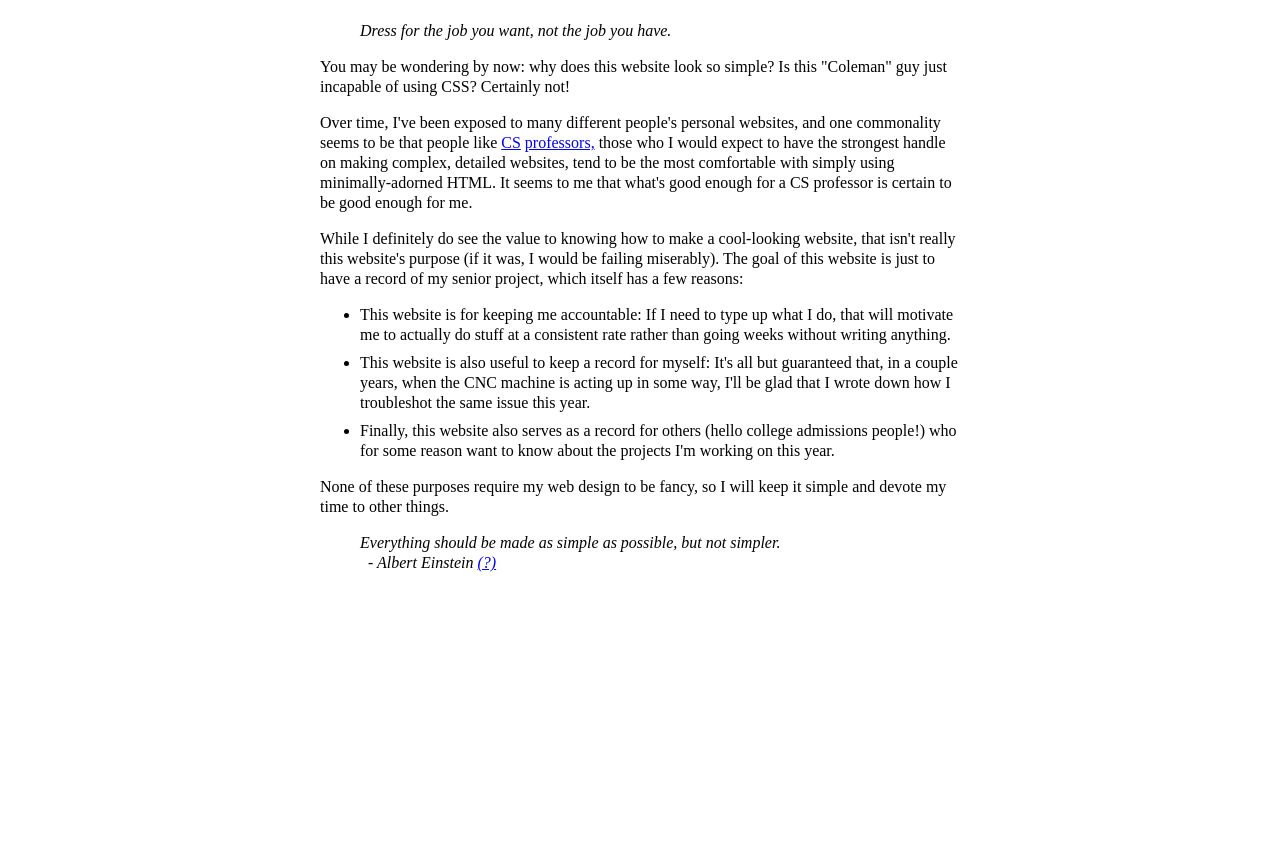
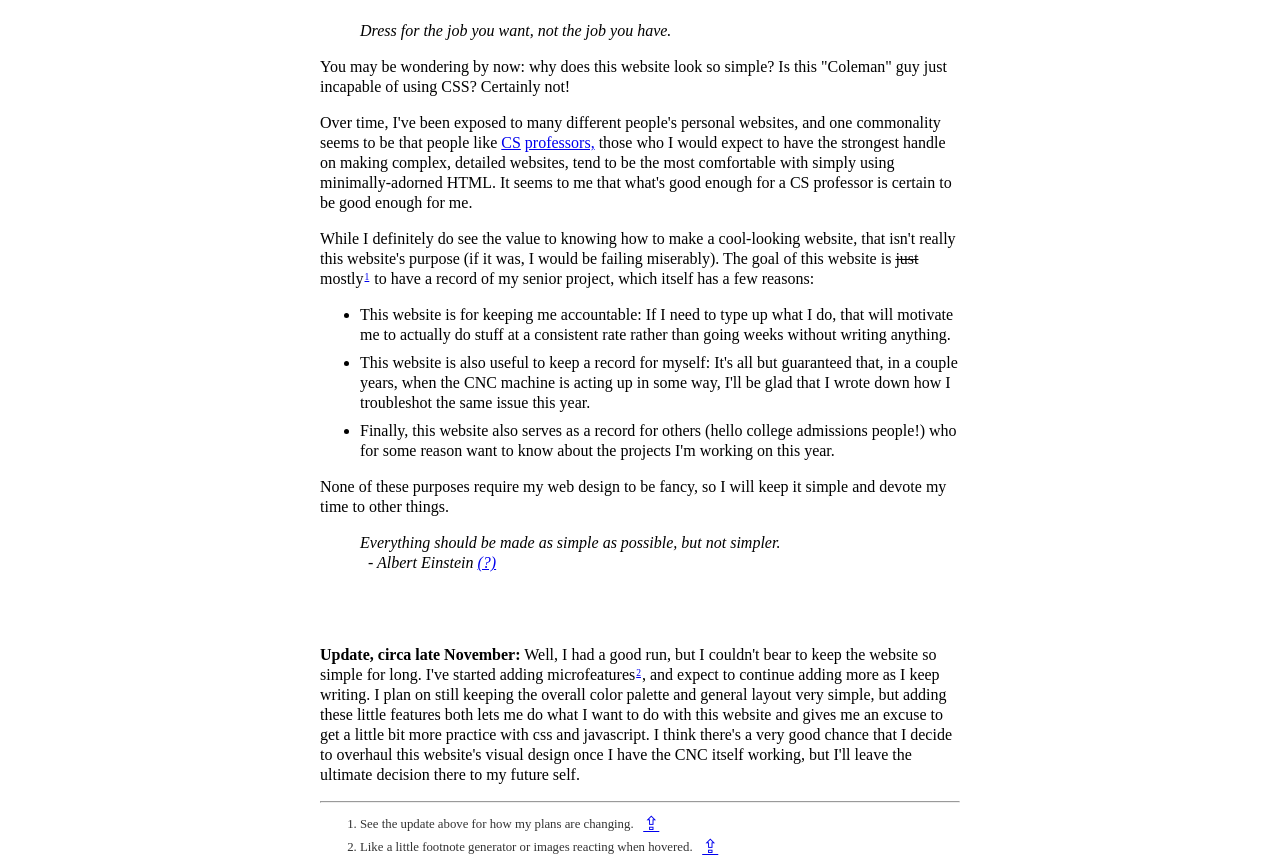
Before and after one commit to ColemanDuPlessie/senior-project-website, a plain HTML site: page jobyouwant.html in a window 1280 px wide. Shown: the part 93-960 px from the top of the page. Before the commit the page ends 800 px from the top, so only its background shows below. Drawn offline with Linux system fonts and the light colour scheme.

Commit message:
Added a page about building the table. Also added some little features to the website

```diff
--- a/css/style.css
+++ b/css/style.css
@@ -1,3 +1,9 @@
+/* General formatting */
+
+body {
+    font-size: 16px;
+}
+
 #content {
     width: 40em;
     line-height: 1.25em;
@@ -6,6 +12,8 @@
 }
 
 li {margin: 0.5em 0;}
+
+/* Images */
 
 .lithumb, .generic {
     width: 75%;
@@ -17,7 +25,16 @@ li {margin: 0.5em 0;}
 .generic {
     margin-top: 1em;
     margin-bottom: 1em;
+    position: relative;
+    transition: all 0.5s ease 0.1s;
+    margin: 5%;
 }
+
+.generic:hover {
+    scale: 110%;
+}
+
+/* Header */
 
 #header {
     background: #121212;
@@ -30,7 +47,34 @@ li {margin: 0.5em 0;}
     box-sizing: border-box;
     color: #ffffff;
 }
-#header a {margin-left: 30pt}
-#header a:link { color: #1111ff }
-#header a:visited { color: #662bbe }
+#header a {margin-left: 30pt;}
+#header a:link { color: #1111ff;}
+#header a:visited { color: #662bbe;}
 #header a:active { color: #ff4040;}
+
+/* Footnotes */
+
+#footnotes {
+    --scaling-factor: 0.8;
+    width: calc(40em/var(--scaling-factor));
+    line-height: 1.25em;
+    margin-left: auto;
+    margin-right: auto;
+    font-size: calc(100%*var(--scaling-factor));
+    color: #333333;
+}
+
+sup {
+    vertical-align: top;
+    position: relative;
+    margin-inline: 0.1em;
+    top: -0.25em;
+    font-size: 60%;
+}
+
+.footnotebacklink {
+    margin-left: 0.5em;
+    display: inline-block;
+    vertical-align: bottom;
+    font-size: 150%;
+}
--- /dev/null
+++ b/footnotes.js
@@ -0,0 +1,29 @@
+let footnotediv = document.createElement("div");
+let footnotelist = document.createElement("ol");
+footnotediv.appendChild(document.createElement("hr"))
+footnotediv.appendChild(footnotelist);
+footnotediv.setAttribute("id", "footnotes");
+document.body.appendChild(footnotediv);
+
+document.querySelectorAll(".footnote").forEach(function(x,i) {
+    let newnode = document.createElement("sup");
+    newnode.setAttribute("id", `intextfootnote${i+1}`);
+
+    let link = document.createElement("a");
+    link.setAttribute("href", `#footnote${i+1}`);
+    link.appendChild(document.createTextNode(i+1));
+    newnode.appendChild(link);
+    x.parentNode.insertBefore(newnode, x);
+
+    footnote = document.createElement("li");
+    footnote.setAttribute("id", `footnote${i+1}`);
+    footnote.appendChild(x);
+
+    let backlink = document.createElement("a");
+    backlink.setAttribute("class", "footnotebacklink");
+    backlink.setAttribute("href", `#intextfootnote${i+1}`);
+    backlink.appendChild(document.createTextNode("\u21EA"));
+    footnote.appendChild(backlink);
+
+    footnotelist.appendChild(footnote);
+})
--- a/jobyouwant.html
+++ b/jobyouwant.html
@@ -4,6 +4,7 @@
   <meta charset="utf-8">
   <title>Coleman DuPlessie's High School Senior Project</title>
   <link rel="stylesheet" href="css/style.css">
+  <script defer type="text/javascript" src="footnotes.js"></script>
 
 </head>
 <body>
@@ -30,7 +31,7 @@
 <p>
   While I definitely do see the value to knowing how to make a cool-looking website,
   that isn't really this website's purpose (if it was, I would be failing miserably).
-  The goal of this website is just to have a record of my senior project, which itself has a few reasons:
+  The goal of this website is <s>just</s> mostly<span class="footnote">See the update above for how my plans are changing.</span> to have a record of my senior project, which itself has a few reasons:
 </p>
 
 <ul>
@@ -53,6 +54,12 @@
 
 <em><blockquote>Everything should be made as simple as possible, but not simpler.<br/>&nbsp;&nbsp;- Albert Einstein <a href="https://www.nature.com/articles/d41586-018-05004-4">(?)</a></blockquote></em>
 
+<br><br>
+
+<p id="update">
+<strong>Update, circa late November:</strong> Well, I had a good run, but I couldn't bear to keep the website so simple for long. I've started adding microfeatures<span class="footnote">Like a little footnote generator or images reacting when hovered.</span>, and expect to continue adding more as I keep writing. I plan on still keeping the overall color palette and general layout very simple, but adding these little features both lets me do what I want to do with this website and gives me an excuse to get a little bit more practice with css and javascript. I think there's a very good chance that I decide to overhaul this website's visual design once I have the CNC itself working, but I'll leave the ultimate decision there to my future self.
+</p>
+
 </div>
 </body>
 </html>
```
Also changed, not shown: index.html (+1 -0 lines), tablebuild.html (added, +39 -0 lines), 2 other files.
